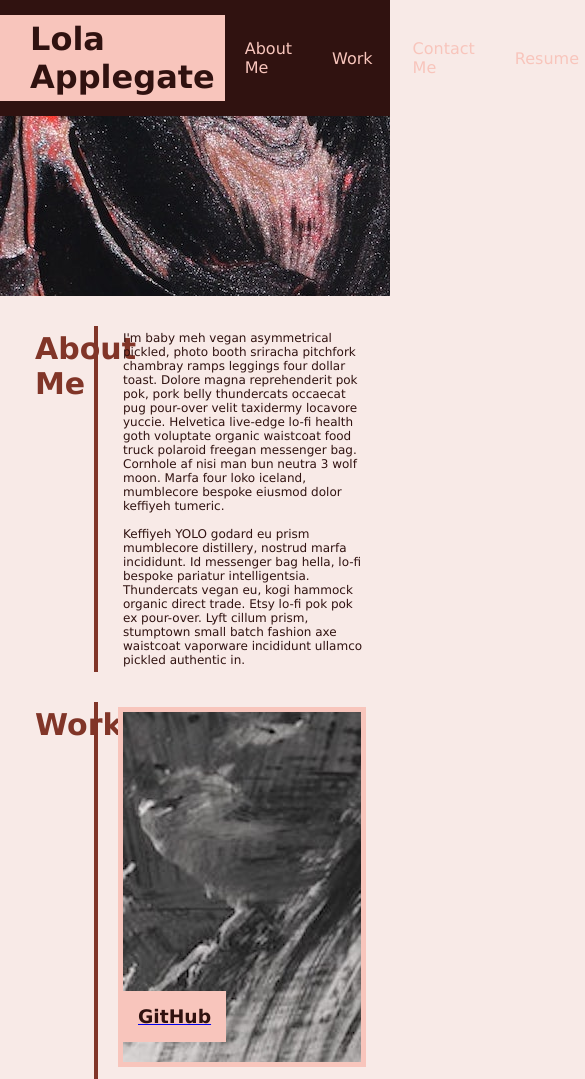
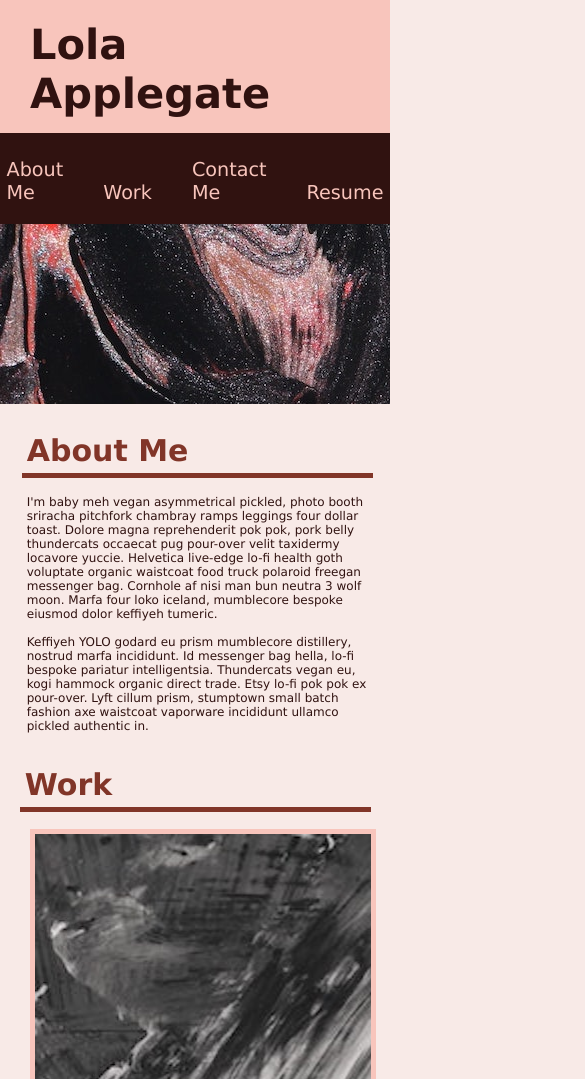
Before and after one commit to lola-violet/professional-portfolio, a plain HTML site: page index.html in a window 390 px wide. Shown: the top 1079 px of the page, 585 px wide, since content can reach past the window. Drawn offline with Linux system fonts and the light colour scheme.

Commit message:
added media queries & finishing touches

```diff
--- a/assets/style.css
+++ b/assets/style.css
@@ -173,7 +173,12 @@ aside {
 .big-heading {
     background-color: var(--accentTone);
     margin-bottom: 20px;
-    padding: 15px;
+    padding: 25px;
+    text-decoration: none;
+    font-size: 150%;
+}
+
+a.title {
     text-decoration: none;
 }
 
@@ -215,3 +220,80 @@ footer a {
     align-items: center;
     margin-left: 15px;
 }
+
+/* Media Queries */
+
+@media screen and (max-width: 768px) {
+    header {
+        flex-direction: column;
+    }
+    header h1 {
+        margin-top: 0;
+        padding-top: 20px;
+        padding-bottom: 15px;
+        justify-content: center;
+        font-size: 260%;
+    }
+    header nav {
+        justify-content: center;
+        max-width: 100vw;
+        padding-right: 0;
+        padding-bottom: 5px;
+        align-items: center;
+        font-size: 120%;
+    }
+    header nav a{
+        justify-content: center;
+        padding: 10px auto;
+        margin-bottom: 5px;
+    }
+    aside {
+        flex-direction: column;
+        border-right: none;
+        border-bottom: 5px solid var(--midTone);
+        width: 90vw;
+        justify-content: center;
+        align-items: center;
+        text-align: left;
+        padding: 5px;
+        margin: 12px;
+    }
+    #about-me {
+        flex-direction: column;
+        justify-content: center;
+        align-items: center;
+        margin: 12px;
+        width: 95vw;
+    }
+    #about-me article {
+        padding: 5px;
+        justify-content: center;
+        align-items: center;
+        max-width: 90vw;
+        margin-left: 0;
+    }
+
+    #work {
+        flex-direction: column;
+        justify-content: center;
+        align-items: center;
+        margin: 10px;
+        width: 95vw;
+    }
+    .big-card,
+    .card-1,
+    .card-2,
+    .card-3,
+    .card-4 {
+        max-width: 90vw;
+        min-width: 80vw;
+    }
+    #contact-me {
+        flex-direction: column;
+        margin: 12px;
+        width: 95vw;
+    }
+    footer h2 {
+        text-align: left;
+    }
+}
--- a/index.html
+++ b/index.html
@@ -45,35 +45,35 @@
             <div class="work-cards">
                 <div class="big-card" title="Abstract Artwork by Kier in Sight on Upsplash">
                     <article>
-                        <a href="https://github.com/lola-violet" target="_blank">
+                        <a class="title" href="https://github.com/lola-violet" target="_blank">
                             <h3 class="big-heading">GitHub</h3>
                         </a>
                     </article>
                 </div>
                 <div class="card-1" title="Abstract Artwork by Luca Nicoletti on Unsplash">
                     <article>
-                        <a href="https://lola-violet.github.io/code-refactor-horiseon/" target="_blank">
+                        <a class="title" href="https://lola-violet.github.io/code-refactor-horiseon/" target="_blank">
                             <h3 class="work-heading">Horiseon</h3>
                         </a>
                     </article>
                 </div>
                 <div class="card-2"title="Abstract Artwork by Luca Nicoletti on Unsplash">
                     <article>
-                        <a href="https://www.linkedin.com/in/lolaapplegate/" target="_blank">
+                        <a class="title" href="https://www.linkedin.com/in/lolaapplegate/" target="_blank">
                             <h3 class="work-heading">LinkedIn</h3>
                         </a>
                     </article>
                 </div>
                 <div class="card-3"title="Abstract Artwork by Luca Nicoletti on Unsplash">
                     <article>
-                        <a href="http://placekitten.com/" target="_blank">
+                        <a class="title" href="http://placekitten.com/" target="_blank">
                             <h3 class="work-heading">Kittens</h3>
                         </a>
                     </article>
                 </div>
                 <div class="card-4"title="Abstract Artwork by Luca Nicoletti on Unsplash">
                     <article>
-                        <a href="http://placecorgi.com/" target="_blank">
+                        <a class="title" href="http://placecorgi.com/" target="_blank">
                             <h3 class="work-heading">Corgis</h3>
                         </a>
                     </article>
```
Also changed, not shown: 2 other files.
